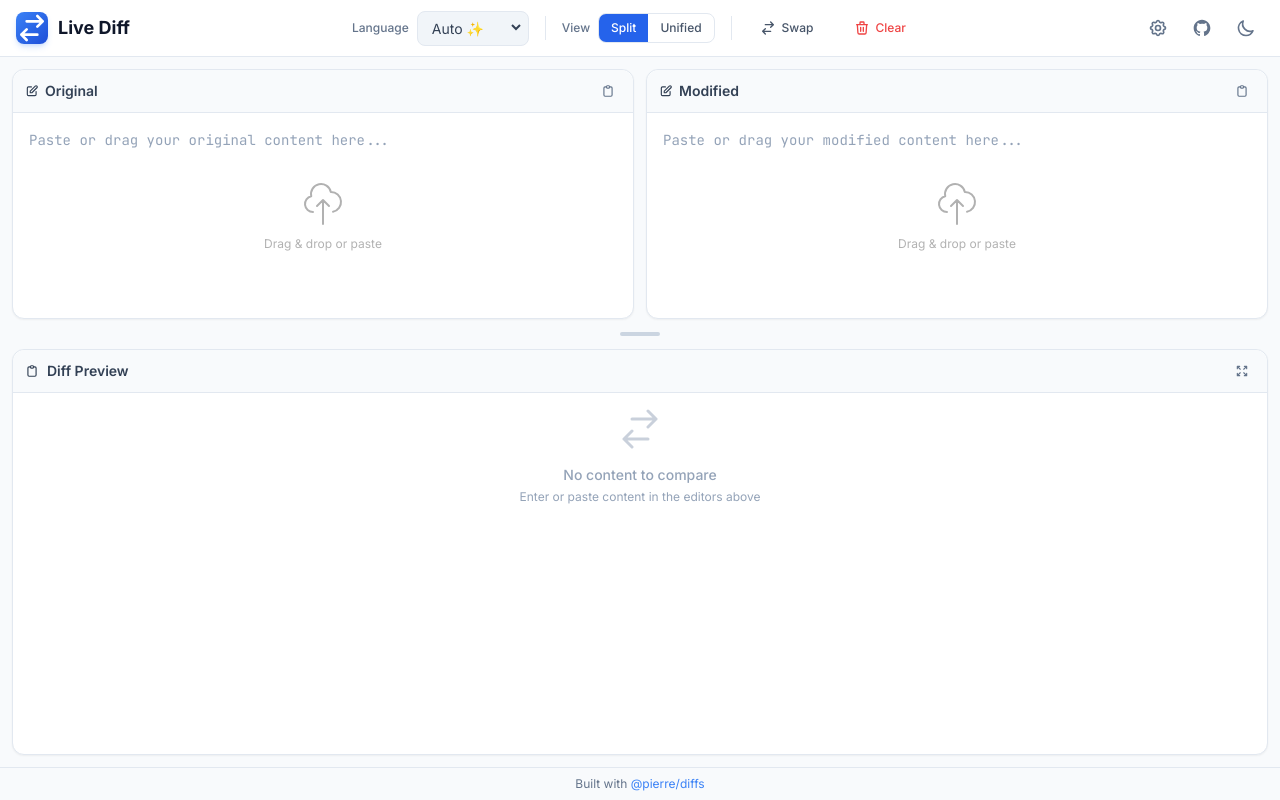
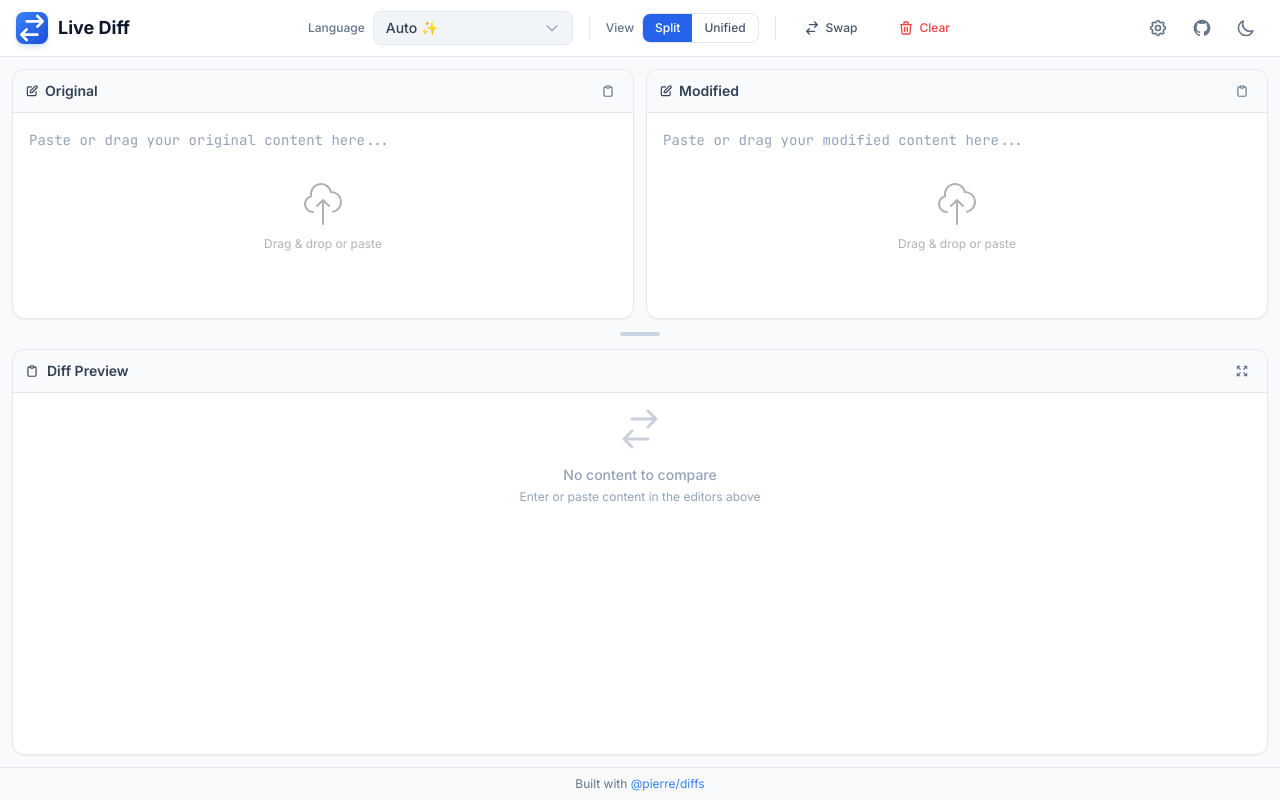
Before and after one commit to yhzhu99/live-diff, a React (Vite) app: page / in a window 1280 px wide. Built offline with nearby package versions, Linux system fonts and the light colour scheme.

Commit message:
feat: Replaced the native language select dropdown with a custom, styled dropdown component.

```diff
--- a/src/components/Header.tsx
+++ b/src/components/Header.tsx
@@ -1,3 +1,5 @@
+import { useState, useRef, useEffect } from 'react'
+
 interface HeaderProps {
   darkMode: boolean
   onToggleDarkMode: () => void
@@ -29,8 +31,22 @@ export function Header({
   onClear,
   onOpenSettings,
 }: HeaderProps) {
+  const [isLanguageOpen, setIsLanguageOpen] = useState(false)
+  const dropdownRef = useRef<HTMLDivElement>(null)
+
   const allLanguages = [{ value: 'auto', label: 'Auto ✨' }, ...languages]
+  const currentLanguageLabel = allLanguages.find(l => l.value === language)?.label || language
   const detectedLabel = languages.find(l => l.value === detectedLanguage)?.label || detectedLanguage
+
+  useEffect(() => {
+    const handleClickOutside = (event: MouseEvent) => {
+      if (dropdownRef.current && !dropdownRef.current.contains(event.target as Node)) {
+        setIsLanguageOpen(false)
+      }
+    }
+    document.addEventListener('mousedown', handleClickOutside)
+    return () => document.removeEventListener('mousedown', handleClickOutside)
+  }, [])
 
   return (
     <header className="flex items-center justify-between px-4 py-2.5 border-b border-surface-200 dark:border-surface-800 bg-white dark:bg-surface-900">
@@ -53,22 +69,55 @@ export function Header({
           <label className="text-xs font-medium text-surface-500 dark:text-surface-400">
             Language
           </label>
-          <div className="flex items-center gap-1.5 px-1 pb-1.5 pt-1 rounded-lg bg-surface-100 dark:bg-surface-800 border border-surface-200 dark:border-surface-700">
-            <select
-              className="bg-transparent text-sm text-surface-700 dark:text-surface-300 focus:outline-none cursor-pointer pl-1.5 pr-1 py-0.5 min-w-[80px]"
-              value={language}
-              onChange={(e) => onLanguageChange(e.target.value)}
+          <div className="relative" ref={dropdownRef}>
+            <button
+              onClick={() => setIsLanguageOpen(!isLanguageOpen)}
+              className="flex items-center justify-between gap-2 px-3 py-1.5 rounded-lg bg-surface-100 dark:bg-surface-800 border border-surface-200 dark:border-surface-700 hover:border-primary-500/50 transition-all duration-200 w-[200px] text-left group"
             >
-              {allLanguages.map((lang) => (
-                <option key={lang.value} value={lang.value} className="bg-surface-100 dark:bg-surface-800">
-                  {lang.label}
-                </option>
-              ))}
-            </select>
-            {language === 'auto' && detectedLanguage !== 'plaintext' && (
-              <span className="text-[10px] font-bold px-1.5 py-0.5 rounded bg-primary-500/10 text-primary-600 dark:text-primary-400 border border-primary-500/20 whitespace-nowrap animate-fade-in mr-1">
-                {detectedLabel}
+              <span className="text-sm font-medium text-surface-700 dark:text-surface-300 truncate">
+                {currentLanguageLabel}
               </span>
+              <div className="flex items-center gap-1.5 shrink-0">
+                {language === 'auto' && detectedLanguage !== 'plaintext' && (
+                  <span className="text-[10px] font-bold px-1.5 py-0.5 rounded bg-primary-500/10 text-primary-600 dark:text-primary-400 border border-primary-500/20 whitespace-nowrap animate-fade-in shadow-sm">
+                    {detectedLabel}
+                  </span>
+                )}
+                <svg
+                  className={`w-4 h-4 text-surface-400 transition-transform duration-200 ${isLanguageOpen ? 'rotate-180' : ''}`}
+                  fill="none"
+                  viewBox="0 0 24 24"
+                  stroke="currentColor"
+                >
+                  <path strokeLinecap="round" strokeLinejoin="round" strokeWidth={2} d="M19 9l-7 7-7-7" />
+                </svg>
+              </div>
+            </button>
+
+            {isLanguageOpen && (
+              <div className="absolute top-full left-0 right-0 mt-1.5 py-1.5 bg-white dark:bg-surface-900 border border-surface-200 dark:border-surface-700 rounded-xl shadow-xl z-50 animate-slide-up max-h-[400px] overflow-auto">
+                {allLanguages.map((lang) => (
+                  <button
+                    key={lang.value}
+                    onClick={() => {
+                      onLanguageChange(lang.value)
+                      setIsLanguageOpen(false)
+                    }}
+                    className={`w-full text-left px-3 py-1.5 text-sm transition-colors flex items-center justify-between ${
+                      language === lang.value
+                        ? 'bg-primary-50 dark:bg-primary-900/20 text-primary-600 dark:text-primary-400 font-medium'
+                        : 'text-surface-600 dark:text-surface-400 hover:bg-surface-50 dark:hover:bg-surface-800'
+                    }`}
+                  >
+                    <span>{lang.label}</span>
+                    {language === lang.value && (
+                      <svg className="w-4 h-4" fill="none" viewBox="0 0 24 24" stroke="currentColor">
+                        <path strokeLinecap="round" strokeLinejoin="round" strokeWidth={2} d="M5 13l4 4L19 7" />
+                      </svg>
+                    )}
+                  </button>
+                ))}
+              </div>
             )}
           </div>
         </div>
```
